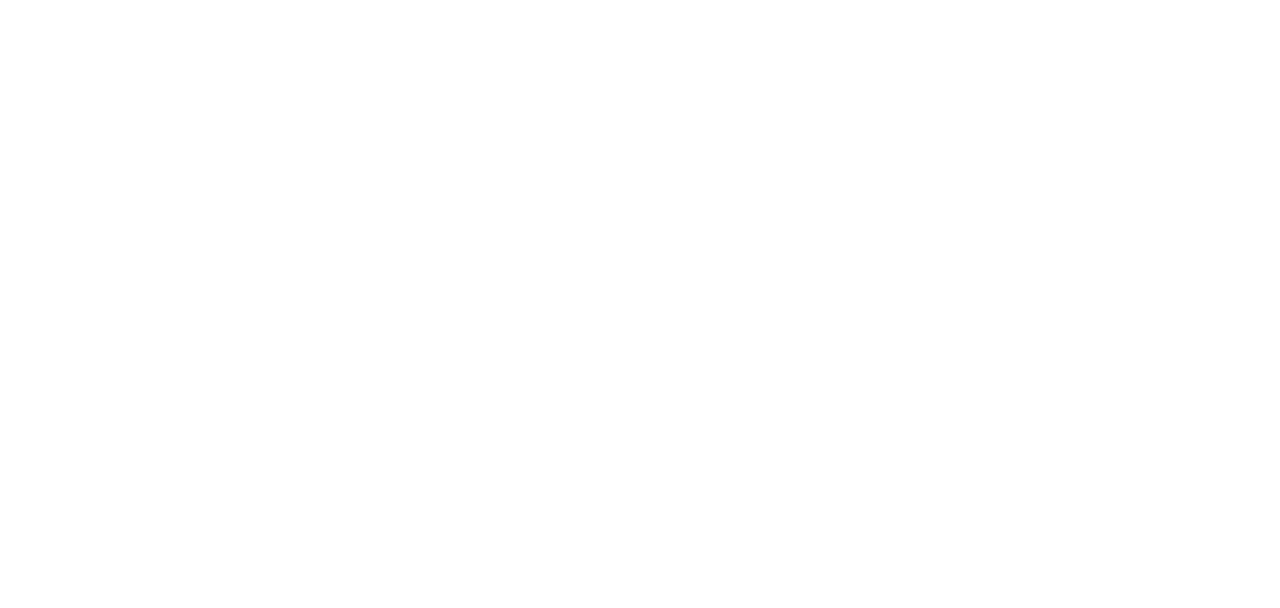
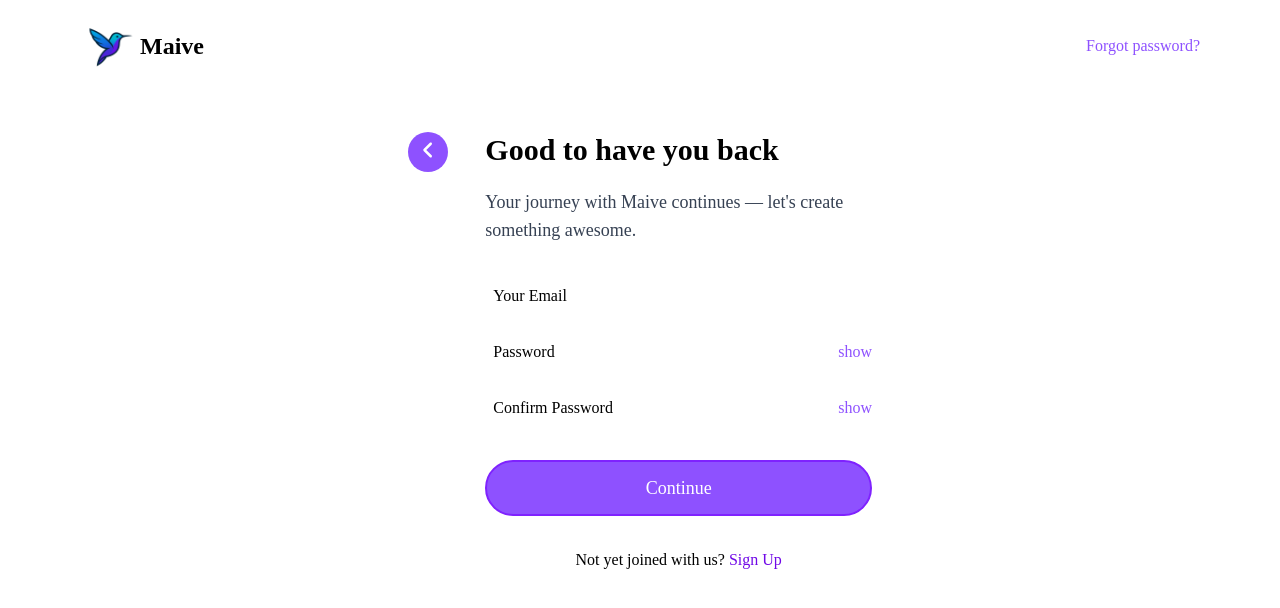
Before and after one commit to themaive/maive, a React (Vite) app: page /auth/sign-in in a window 1280 px wide. Before the commit this address had no page. Shown: the top 608 px of the page. Built offline with nearby package versions, Linux system fonts and the light colour scheme.

Commit message:
Added Sign In page

```diff
--- a/src/components/AuthHeader.jsx
+++ b/src/components/AuthHeader.jsx
@@ -1,11 +1,15 @@
 import React from 'react'
 import brandLogo from '../assets/icon.png';
 import BrandLogo from '../components/BrandLogo';
+import { Link } from 'react-router-dom';
 
-function AuthHeader() {
+function AuthHeader({signIn}) {
   return (
-    <header className='w-screen lg:px-16 lg:py-4 flex justify-start'>
+    <header className='w-12/12 lg:px-16 lg:py-4 flex justify-between items-center'>
         <BrandLogo></BrandLogo>
+
+        {signIn && <Link to={'/auth/forgot-password'} className='text-violet-500'>Forgot password?</Link>}
+
     </header>
   )
 }
--- a/src/main.jsx
+++ b/src/main.jsx
@@ -5,6 +5,7 @@
 import { BrowserRouter, Route, Routes } from 'react-router-dom'
 import SignUp from './pages/auth/SignUp.jsx'
 import HomePage from './pages/HomePage.jsx'
+import SignIn from './pages/auth/SignIn.jsx'
 
 createRoot(document.getElementById('root')).render(
   <StrictMode>
@@ -15,6 +16,7 @@
           <Route path={'home'} element={<HomePage/>}></Route>
           <Route path={'/auth'}>
             <Route path={'sign-up'} element={<SignUp/>}></Route>
+            <Route path={'sign-in'} element={<SignIn/>}></Route>
           </Route>
         </Route>
       </Routes>
--- /dev/null
+++ b/src/pages/auth/SignIn.jsx
@@ -0,0 +1,44 @@
+import React from 'react'
+import AuthHeader from '../../components/AuthHeader'
+import FormHeading from '../../components/FormHeading'
+import BackButton from '../../components/BackButton'
+import InputField from '../../components/InputField'
+import VSpacer from '../../components/VSpacer';
+import PrimaryButton from '../../components/PrimaryButton';
+import { Link } from 'react-router-dom'
+
+function SignUp() {
+
+  const styles = {
+    main: 'lg:w-120 lg:py-5'
+  }
+
+  return (
+    <section className='w-screen min-h-screen h-full px-4'>
+      <AuthHeader signIn={true}></AuthHeader>
+
+      <main className={`mt-5 p-2 w-full h-full mx-auto my-auto flex justify-between items-start ${styles.main}`}>
+        <BackButton></BackButton>
+        <form action="" className='w-10/12 h-full ms-4'>
+        <FormHeading title={'Good to have you back'}></FormHeading>
+        <h5 className="text-lg text-gray-700 mt-5">
+          Your journey with Maive continues — let's create something awesome.
+        </h5>
+        <VSpacer height={2}></VSpacer>
+        <InputField hint={'Your email'} type={'email'}></InputField>
+        <VSpacer height={1}></VSpacer>
+        <InputField hint={'password'} type={'password'}></InputField>
+          <VSpacer height={1}></VSpacer>
+        <InputField hint={'confirm password'} type={'password'}></InputField>
+        <VSpacer height={2} />
+        <PrimaryButton title={'Continue'}></PrimaryButton>
+        <VSpacer height={2} />
+        <h6 className='text-black text-center'>Not yet joined with us? <Link className='text-violet-700' to={'/auth/sign-up'}>Sign Up</Link></h6>
+      </form>
+      </main>
+
+    </section>
+  )
+}
+
+export default SignUp
```
